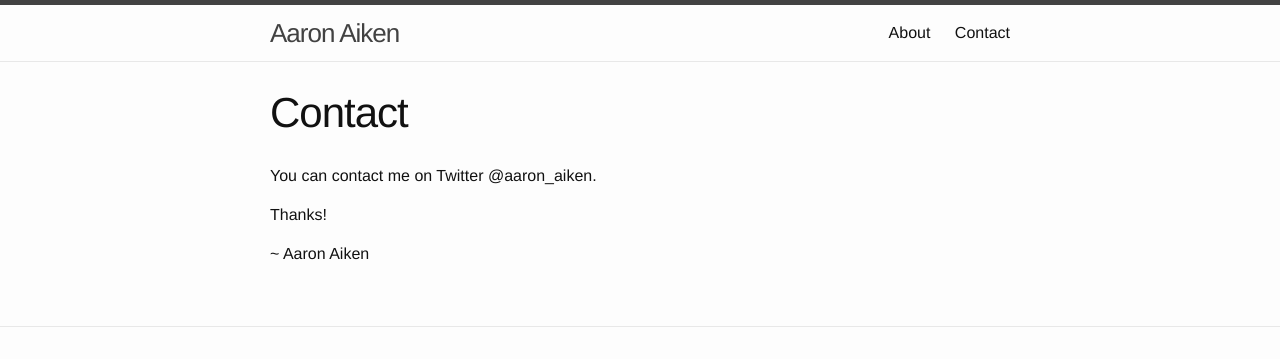
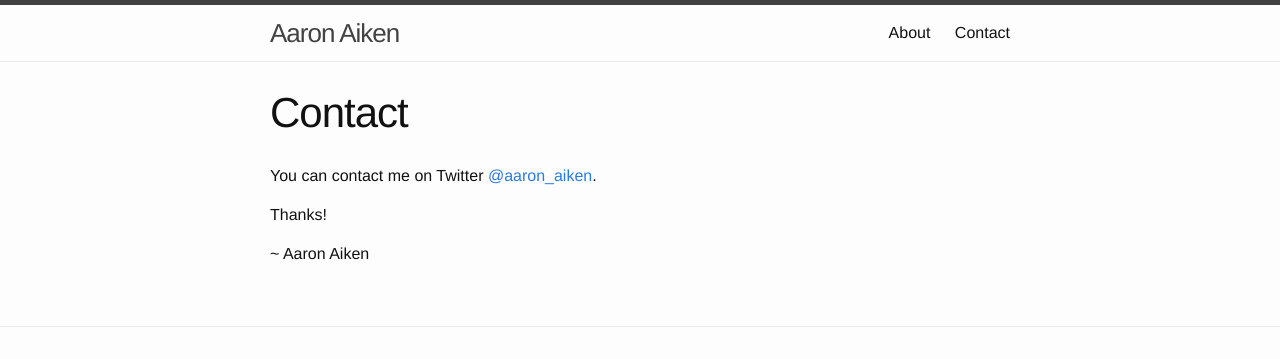
Before and after one commit to aaronaiken/aaronaiken, a Jekyll site: the page built from contact.markdown, in a window 1280 px wide. Shown: the top 359 px of the page. Built offline with Jekyll 4.4.1, drawn with Linux system fonts in a browser that asks for light colours; part of the change alters nothing that is shown.

```diff
--- a/contact.markdown
+++ b/contact.markdown
@@ -4,7 +4,7 @@ date: 2016-06-30 02:42:00 Z
 layout: page
 ---
 
-You can contact me on Twitter @{{ site.twitter_username }}.
+You can contact me on Twitter [@{{ site.twitter_username }}](http://twitter.com/aaron_aiken).
 
 Thanks!
 
```
